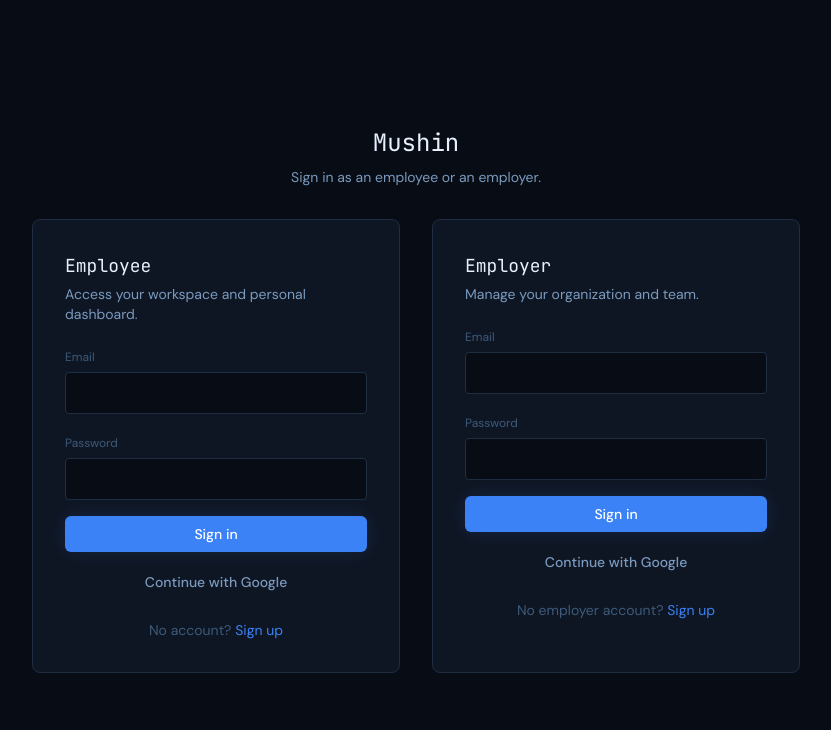
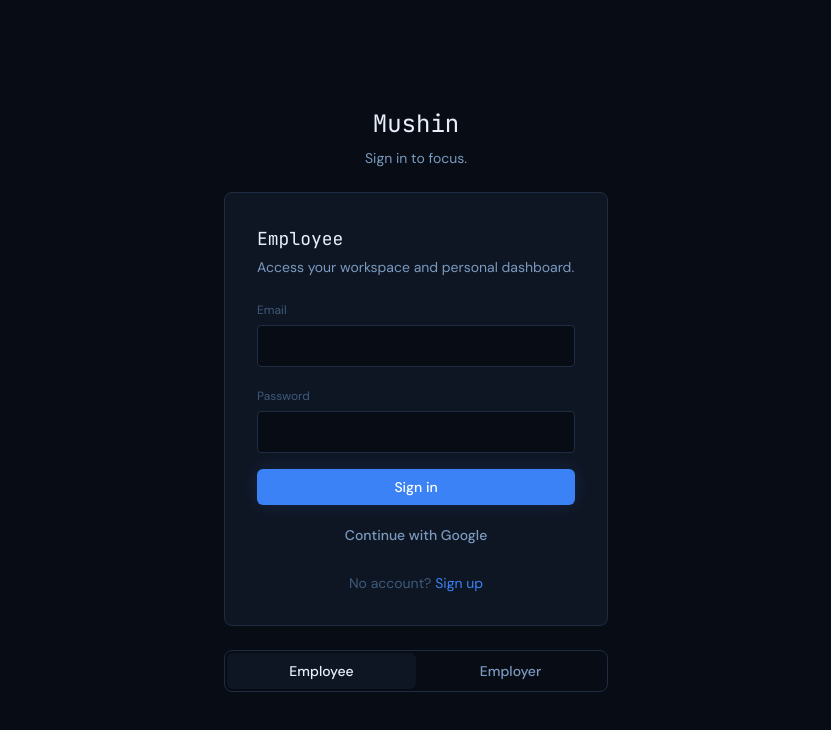
Before and after one commit to Aethe-ui/Mushin, a Next.js app in the folder web/: page /auth/login in a window 1280 px wide. Shown: the top 730 px of the page, without its empty margins (224-1055 px from the left). Built offline with nearby package versions, Linux system fonts and the light colour scheme.

Commit message:
login page changes

```diff
--- a/web/app/auth/login/LoginForm.tsx
+++ b/web/app/auth/login/LoginForm.tsx
@@ -5,26 +5,45 @@ import Link from "next/link";
 import { useRouter, useSearchParams } from "next/navigation";
 import { createClient } from "@/lib/supabase/client";
 import { getPublicAppOrigin } from "@/lib/app-url";
+import { cn } from "@/lib/utils";
 import { Button } from "@/components/ui/Button";
 
-type LoginSectionProps = {
-  sectionId: "employee" | "employer";
-  heading: string;
-  description: string;
-  defaultNext: string;
-  signupHref: string;
-  signupPrompt: string;
+type LoginMode = "employee" | "employer";
+
+const LOGIN_CONFIG: Record<
+  LoginMode,
+  {
+    heading: string;
+    description: string;
+    defaultNext: string;
+    signupHref: string;
+    signupPrompt: string;
+  }
+> = {
+  employee: {
+    heading: "Employee",
+    description: "Access your workspace and personal dashboard.",
+    defaultNext: "/dashboard",
+    signupHref: "/auth/signup",
+    signupPrompt: "No account?",
+  },
+  employer: {
+    heading: "Employer",
+    description: "Manage your organization and team.",
+    defaultNext: "/employer",
+    signupHref: "/auth/employer/signup",
+    signupPrompt: "No employer account?",
+  },
 };
 
-function LoginSection({
-  sectionId,
-  heading,
-  description,
-  defaultNext,
-  signupHref,
-  signupPrompt,
-}: LoginSectionProps) {
-  const headingId = `login-heading-${sectionId}`;
+type LoginSectionProps = {
+  mode: LoginMode;
+};
+
+function LoginSection({ mode }: LoginSectionProps) {
+  const { heading, description, defaultNext, signupHref, signupPrompt } =
+    LOGIN_CONFIG[mode];
+  const headingId = `login-heading-${mode}`;
   const router = useRouter();
   const searchParams = useSearchParams();
   const next = searchParams.get("next") ?? defaultNext;
@@ -65,7 +84,7 @@ function LoginSection({
 
   return (
     <section
-      className="flex flex-col rounded-lg border border-border bg-bg-surface p-6 sm:p-8"
+      className="flex w-full flex-col rounded-lg border border-border bg-bg-surface p-6 sm:p-8"
       aria-labelledby={headingId}
     >
       <h2 id={headingId} className="font-mono text-lg text-text-primary">
@@ -119,32 +138,49 @@ function LoginSection({
 }
 
 export function LoginForm() {
+  const [mode, setMode] = useState<LoginMode>("employee");
+
   return (
     <div className="flex min-h-screen flex-col items-center justify-center px-4 py-10">
-      <div className="w-full max-w-3xl">
-        <header className="mb-8 text-center">
+      <div className="flex w-full max-w-sm flex-col items-center">
+        <header className="mb-6 text-center">
           <h1 className="font-mono text-2xl text-text-primary">Mushin</h1>
-          <p className="mt-2 text-sm text-text-secondary">
-            Sign in as an employee or an employer.
-          </p>
+          <p className="mt-2 text-sm text-text-secondary">Sign in to focus.</p>
         </header>
-        <div className="grid gap-6 md:grid-cols-2 md:gap-8">
-          <LoginSection
-            sectionId="employee"
-            heading="Employee"
-            description="Access your workspace and personal dashboard."
-            defaultNext="/dashboard"
-            signupHref="/auth/signup"
-            signupPrompt="No account?"
-          />
-          <LoginSection
-            sectionId="employer"
-            heading="Employer"
-            description="Manage your organization and team."
-            defaultNext="/employer"
-            signupHref="/auth/employer/signup"
-            signupPrompt="No employer account?"
-          />
+
+        <LoginSection key={mode} mode={mode} />
+
+        <div
+          className="mt-6 w-full"
+          role="group"
+          aria-label="Sign-in as employee or employer"
+        >
+          <div className="flex rounded-lg border border-border bg-bg-primary p-0.5">
+            <button
+              type="button"
+              onClick={() => setMode("employee")}
+              className={cn(
+                "flex-1 rounded-md px-3 py-2 text-sm font-medium transition-colors",
+                mode === "employee"
+                  ? "bg-bg-surface text-text-primary shadow-sm"
+                  : "text-text-secondary hover:text-text-primary"
+              )}
+            >
+              Employee
+            </button>
+            <button
+              type="button"
+              onClick={() => setMode("employer")}
+              className={cn(
+                "flex-1 rounded-md px-3 py-2 text-sm font-medium transition-colors",
+                mode === "employer"
+                  ? "bg-bg-surface text-text-primary shadow-sm"
+                  : "text-text-secondary hover:text-text-primary"
+              )}
+            >
+              Employer
+            </button>
+          </div>
         </div>
       </div>
     </div>
```
